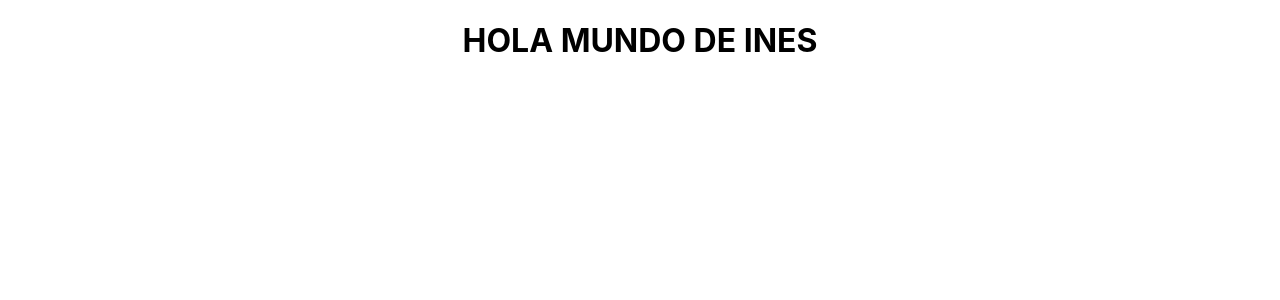
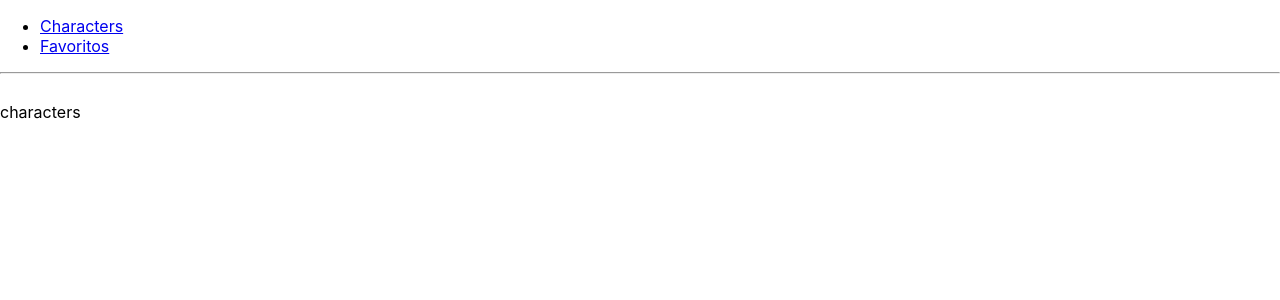
Before and after one commit to InesR21/xseedsf-challenge, a React (Create React App) app: page / in a window 1280 px wide. Shown: the top 300 px of the page. Built offline with nearby package versions, Linux system fonts and the light colour scheme.

Commit message:
adding screens and routing

```diff
--- a/package.json
+++ b/package.json
@@ -6,9 +6,14 @@
     "@testing-library/jest-dom": "^5.16.5",
     "@testing-library/react": "^13.4.0",
     "@testing-library/user-event": "^13.5.0",
+    "axios": "^1.2.1",
+    "localforage": "^1.10.0",
+    "match-sorter": "^6.3.1",
     "react": "^18.2.0",
     "react-dom": "^18.2.0",
+    "react-router-dom": "^6.4.5",
     "react-scripts": "5.0.1",
+    "sort-by": "^1.2.0",
     "web-vitals": "^2.1.4"
   },
   "scripts": {
--- a/src/App.js
+++ b/src/App.js
@@ -1,11 +1,28 @@
-import './App.css';
+import React from 'react';
+import {
+  BrowserRouter as Router,
+  Routes,
+  Route,
+} from "react-router-dom";
+import Sidebar from './layout/Sidebar.tsx';
+import Characters from './pages/Characters.tsx';
+import Favorites from './pages/Favorites.tsx';
+import NoPage from './pages/NoPage.tsx';
+
 
 function App() {
   return (
-    <div className="App">
-    <h1>HOLA MUNDO DE INES</h1>
-    </div>
-  );
+    <Router>
+      <Sidebar />
+      <div className="App">
+        <Routes>
+          <Route path="/" element={<Characters />} />
+          <Route path="/favoritos" element={<Favorites />} />
+          <Route path="*" element={<NoPage />} />
+        </Routes>
+      </div>
+    </Router>
+  )
 }
 
 export default App;
--- /dev/null
+++ b/src/layout/Sidebar.tsx
@@ -0,0 +1,21 @@
+import React from 'react'
+import { Link } from 'react-router-dom';
+
+const Sidebar = () => {
+  return (
+    <div> <ul>
+          <li>
+            <Link to="/">Characters</Link>
+          </li>
+          <li>
+            <Link to="/favoritos">Favoritos</Link>
+          </li>
+        </ul>
+
+      <hr />
+      <br />
+    </div>
+  )
+}
+
+export default Sidebar;
--- /dev/null
+++ b/src/pages/Characters.tsx
@@ -0,0 +1,9 @@
+import React from 'react'
+
+const Characters = () => {
+  return (
+    <div>characters</div>
+  )
+}
+
+export default Characters;
--- /dev/null
+++ b/src/pages/Favorites.tsx
@@ -0,0 +1,9 @@
+import React from 'react'
+
+const Favorites = () => {
+  return (
+    <div>Favoritos</div>
+  )
+}
+
+export default Favorites;
--- /dev/null
+++ b/src/pages/NoPage.tsx
@@ -0,0 +1,9 @@
+import React from 'react'
+
+const NoPage = () => {
+  return (
+    <div>NoPage</div>
+  )
+}
+
+export default NoPage
```
Also changed, not shown: tslint.json (added, +22 -0 lines), 1 other file (tests, documents, lock files or other folders).
